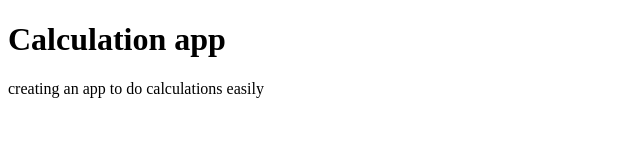
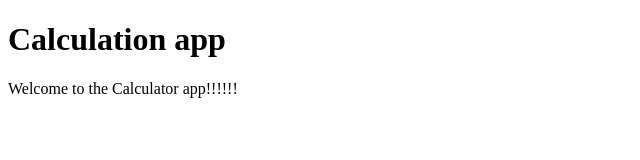
Before and after one commit to vallibalusu/vallibalusu.github.io, a plain HTML site: page index.html in a window 1280 px wide. Shown: the full height of the page, 0-640 px from the left. Drawn offline with Linux system fonts and the light colour scheme.

Commit message:
added welcome message to the index.html

```diff
--- a/index.html
+++ b/index.html
@@ -4,6 +4,6 @@
      <h1>Calculation app</h1>
 </head>
 <body>
-    creating an app to do calculations easily
+    Welcome to the Calculator app!!!!!!
 </body>
 </html>
```
